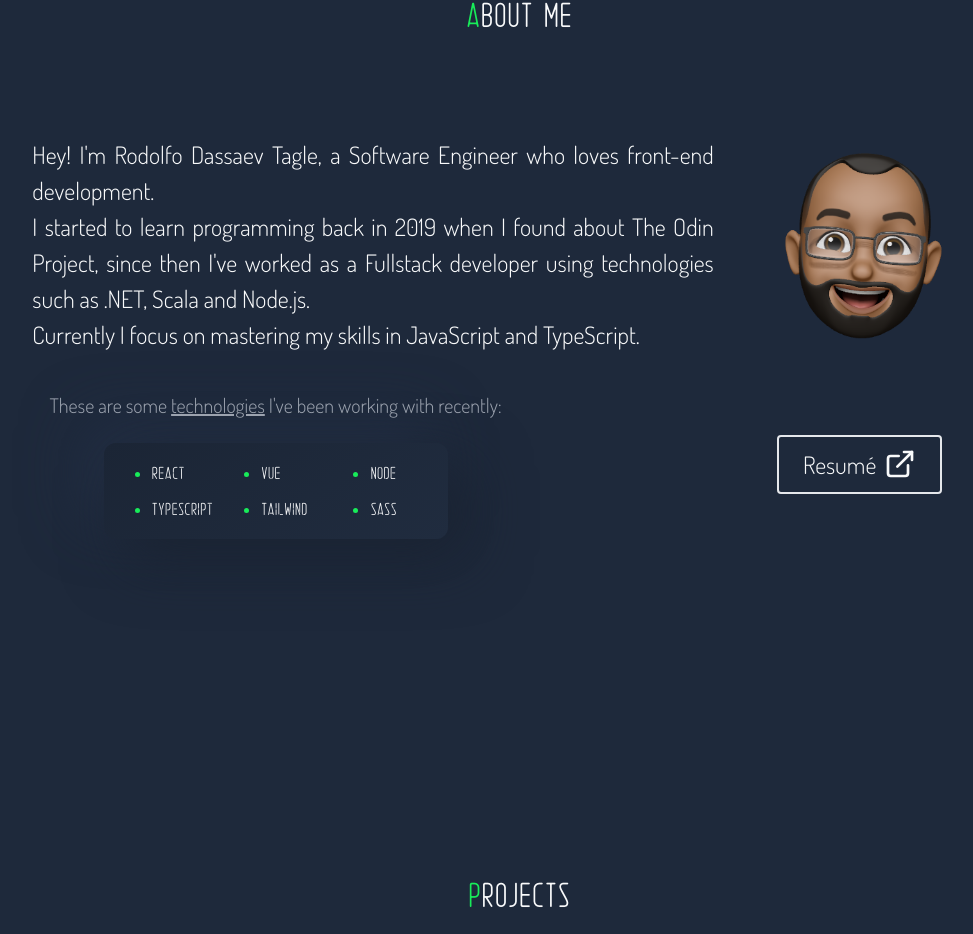
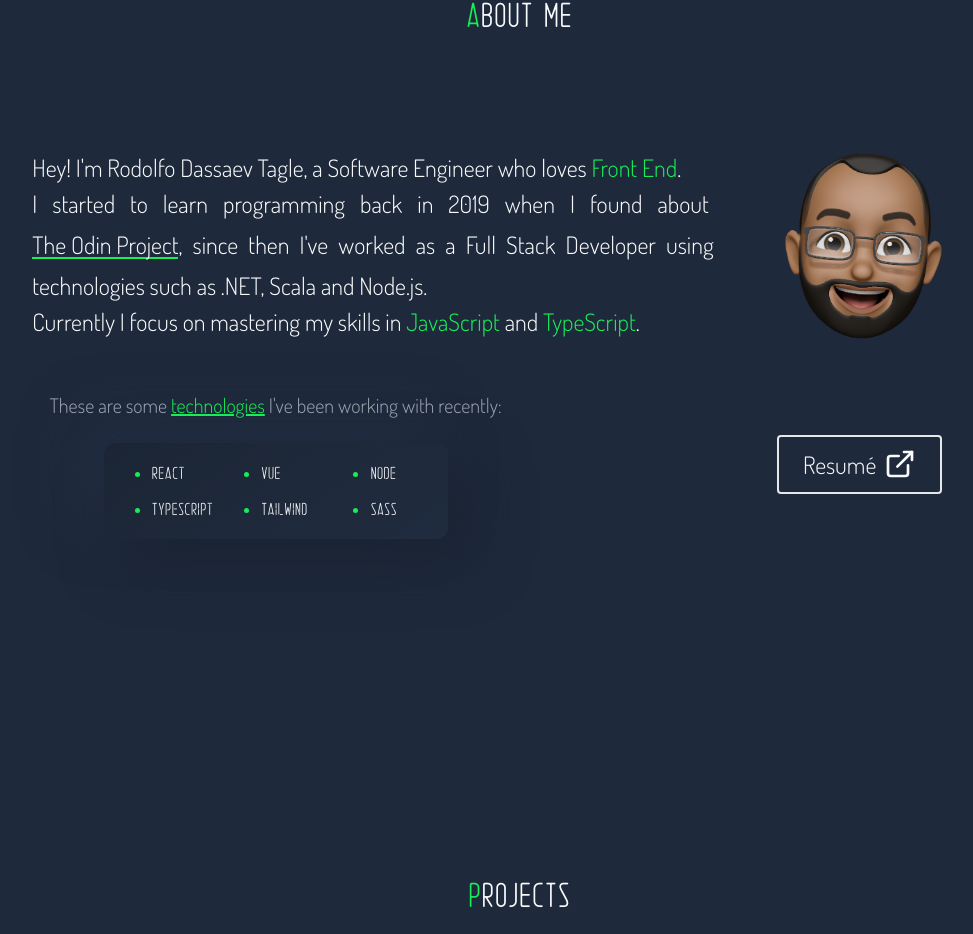
Before and after one commit to dassaevtagle/portfolio_2022, a React (Create React App) app: page / in a window 1280 px wide. Shown: the part 937-1871 px from the top of the page, without its empty margins (121-1094 px from the left). Built offline with nearby package versions, Linux system fonts and the light colour scheme.

Commit message:
add hover on externallink, add remarked text

```diff
--- /dev/null
+++ b/src/assets/scss/components/ExternalLink.scss
@@ -0,0 +1,33 @@
+.hover-link {
+  overflow: hidden;
+  display: inline-flex;
+  position: relative;
+  padding: 0.2em 0;
+
+  &::after{
+    content: '';
+    position: absolute;
+    bottom: 9px;
+    z-index: -1;
+    left: 0;
+    width: 100%;
+    height: 2px;
+    background-color: var(--highlight);
+    opacity: 1;
+  }
+
+  &:hover::after,
+  &:focus::after{
+    animation: slide 300ms linear;
+  }
+
+}
+
+@keyframes slide {
+  from {
+    transform: translate3d(-100%, 0, 0);
+  }
+  to {
+    transform: translate3d(0, 0, 0);
+  }
+}
--- a/src/components/ExternalLink.tsx
+++ b/src/components/ExternalLink.tsx
@@ -1,15 +1,18 @@
 import { ReactNode, MouseEvent } from "react";
+import '../assets/scss/components/ExternalLink.scss'
 
 type ExternalLinkProps = {
   href: string;
   classes?: string;
+  type?: "hover";
   children: ReactNode;
 }
-function ExternalLink ({href, classes, children}: ExternalLinkProps) {
+
+function ExternalLink ({href, type, classes, children}: ExternalLinkProps) {
   const stopPropagation = (e: MouseEvent<HTMLAnchorElement>) => {
     e.stopPropagation()
   }
-  return <a href={href} className={classes} onClick={stopPropagation} target="_blank" rel="noopener noreferrer">{children}</a>
+  return <a href={href} className={type ? 'hover-link ' + classes : classes} onClick={stopPropagation} target="_blank" rel="noopener noreferrer">{children}</a>
 }
 
 export default ExternalLink
--- a/src/sections/About.tsx
+++ b/src/sections/About.tsx
@@ -4,6 +4,7 @@ import ProfileBlack from "../assets/img/memoji_rodolfo.png"
 import {ReactComponent as ExternalIcon} from "../assets/svg/icons/external.svg"
 
 import '../assets/scss/sections/About.scss';
+import ExternalLink from "../components/ExternalLink";
 
 function About () {
   return (
@@ -12,19 +13,20 @@ function About () {
       <div className="about-grid">
         <div className="about-grid_description">
           <p>
-            Hey! I'm Rodolfo Dassaev Tagle, a Software Engineer who loves front-end development.
+            Hey! I'm Rodolfo Dassaev Tagle, a Software Engineer who loves <span className="text-highlight">Front End</span>.
             <br/>
-            I started to learn programming back in 2019 when I found about The Odin Project,
-            since then I've worked as a Fullstack developer using technologies such as .NET, Scala and Node.js.
+            I started to learn programming back in 2019 when I found about&nbsp;
+            <ExternalLink href="https://theodinproject.com" type="hover">The Odin Project</ExternalLink>,
+            since then I've worked as a Full Stack Developer using technologies such as .NET, Scala and Node.js.
             <br/>
-            Currently I focus on mastering my skills in JavaScript and TypeScript.
+            Currently I focus on mastering my skills in <span className="text-highlight">JavaScript</span> and <span className="text-highlight">TypeScript</span>.
           </p>
         </div>
         <div className="about-grid_memoji">
           <img src={ProfileBlack} alt="Me" className="rounded image" />
         </div>
         <div className="about-grid_tech">
-          These are some <span className="underline">technologies</span> I've been working with recently:
+          These are some <span className="underline text-highlight">technologies</span> I've been working with recently:
           <div className="tech-container">
             <ul className="grid grid-cols-3 gap-2 ml-8 list-disc text-lg reiju p-4 gap-x-12">
               <li>React</li>
@@ -37,15 +39,14 @@ function About () {
           </div>
         </div>
         <div className="about-grid_resume">
-          <a
-            className="rounded py-3 px-6 border-solid border-2 hover:border-highlight hover:text-highlight"
-            href="https://drive.google.com/file/d/1LxeepIkH6VVdJ8SxOMem-RHj03PUii4p/view?usp=sharing"
-            target="_blank" rel="noopener noreferrer">
+          <ExternalLink
+            classes="rounded py-3 px-6 border-solid border-2 hover:border-highlight hover:text-highlight"
+            href="https://drive.google.com/file/d/1LxeepIkH6VVdJ8SxOMem-RHj03PUii4p/view?usp=sharing">
             Resumé
             <span className="inline-flex ml-2 my-auto align-text-bottom">
               <ExternalIcon/>
             </span>
-          </a>
+          </ExternalLink>
         </div>
       </div>
     </FullPageContainer>
```
